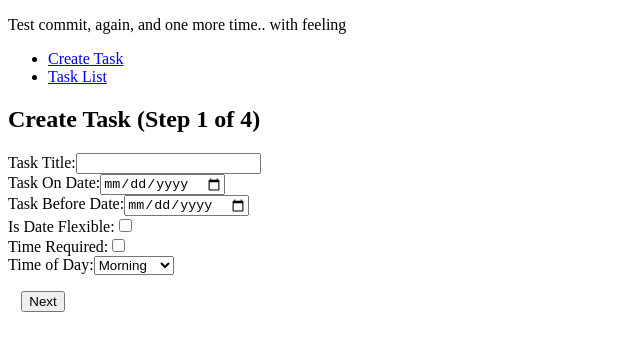
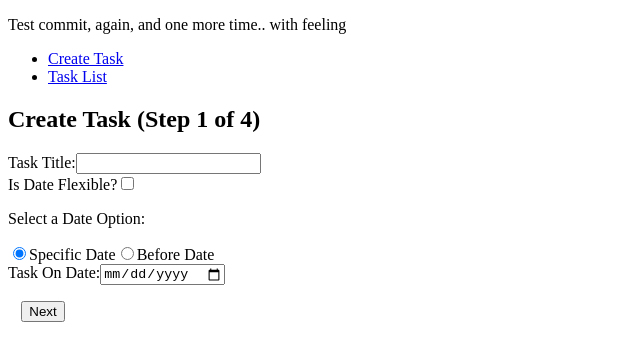
Before and after one commit to Nick-Zwarych/Captone-v1, a React (Vite) app in the folder React v1/CapstoneV1/: page /create in a window 1280 px wide. Shown: the top 360 px of the page, without its empty margins (0-640 px from the left). Built offline with nearby package versions, Linux system fonts and the light colour scheme.

Commit message:
Fixes to create task flow related to page 1 of the form

```diff
--- a/React v1/CapstoneV1/src/CreateTask.jsx
+++ b/React v1/CapstoneV1/src/CreateTask.jsx
@@ -7,6 +7,8 @@ function CreateTask({ addTask }) {
   const [taskData, setTaskData] = useState({
     // Page One
     taskTitle: "",
+    // Use this field to track which date option is selected: "onDate" or "beforeDate"
+    dateOption: "onDate",
     taskOnDate: "",
     taskBeforeDate: "",
     taskIsDateFlexible: false,
@@ -61,6 +63,7 @@ function CreateTask({ addTask }) {
       >
         {step === 1 && (
           <div>
+            {/* Task Title */}
             <div>
               <label>
                 Task Title:
@@ -73,6 +76,58 @@ function CreateTask({ addTask }) {
                 />
               </label>
             </div>
+
+            {/* Date Flexible Checkbox */}
+            <div>
+              <label>
+                Is Date Flexible?
+                <input
+                  type="checkbox"
+                  name="taskIsDateFlexible"
+                  checked={taskData.taskIsDateFlexible}
+                  onChange={(e) => {
+                    // Update the taskData and optionally clear out date values
+                    handleChange(e);
+                    if (e.target.checked) {
+                      // If the date is flexible, clear the date fields.
+                      setTaskData((prev) => ({
+                        ...prev,
+                        taskOnDate: "",
+                        taskBeforeDate: "",
+                      }));
+                    }
+                  }}
+                />
+              </label>
+            </div>
+
+            {/* If date is NOT flexible, let the user pick a date option */}
+            {!taskData.taskIsDateFlexible && (
+              <div>
+                <p>Select a Date Option:</p>
+                <label>
+                  <input
+                    type="radio"
+                    name="dateOption"
+                    value="onDate"
+                    checked={taskData.dateOption === "onDate"}
+                    onChange={handleChange}
+                  />
+                  Specific Date
+                </label>
+                <label>
+                  <input
+                    type="radio"
+                    name="dateOption"
+                    value="beforeDate"
+                    checked={taskData.dateOption === "beforeDate"}
+                    onChange={handleChange}
+                  />
+                  Before Date
+                </label>
+
+                {/* Render the appropriate date input based on the selected option */}
+                {taskData.dateOption === "onDate" && (
                   <div>
                     <label>
                       Task On Date:
@@ -85,6 +140,8 @@ function CreateTask({ addTask }) {
                       />
                     </label>
                   </div>
+                )}
+                {taskData.dateOption === "beforeDate" && (
                   <div>
                     <label>
                       Task Before Date:
@@ -97,17 +154,12 @@ function CreateTask({ addTask }) {
                       />
                     </label>
                   </div>
-            <div>
-              <label>
-                Is Date Flexible:
-                <input
-                  type="checkbox"
-                  name="taskIsDateFlexible"
-                  checked={taskData.taskIsDateFlexible}
-                  onChange={handleChange}
-                />
-              </label>
+                )}
               </div>
+            )}
+
+            {/* If date is flexible, show the Time Required option */}
+            {taskData.taskIsDateFlexible && (
               <div>
                 <label>
                   Time Required:
@@ -118,7 +170,9 @@ function CreateTask({ addTask }) {
                     onChange={handleChange}
                   />
                 </label>
-            </div>
+
+                {/* If time is required, show the Time of Day selection */}
+                {taskData.taskTimeRequired && (
                   <div>
                     <label>
                       Time of Day:
@@ -134,6 +188,9 @@ function CreateTask({ addTask }) {
                       </select>
                     </label>
                   </div>
+                )}
+              </div>
+            )}
           </div>
         )}
 
```
Lines whose indentation alone changed are shown as unchanged.
